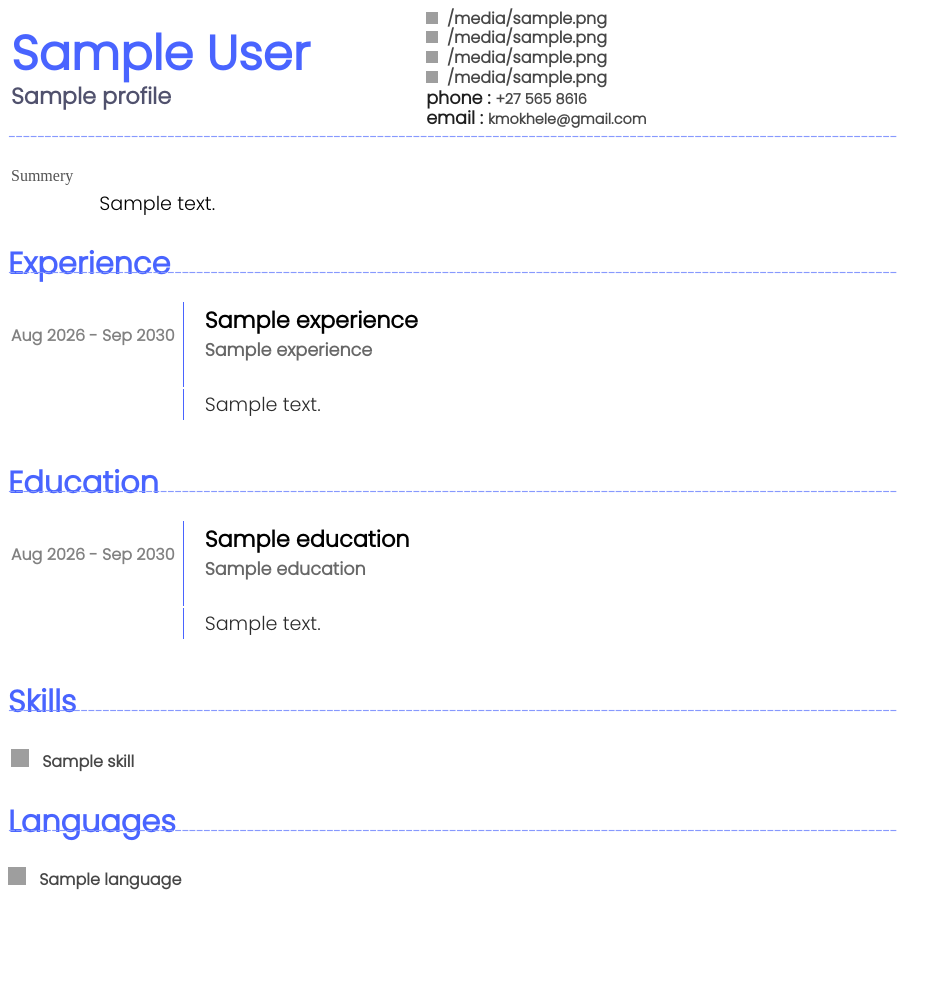
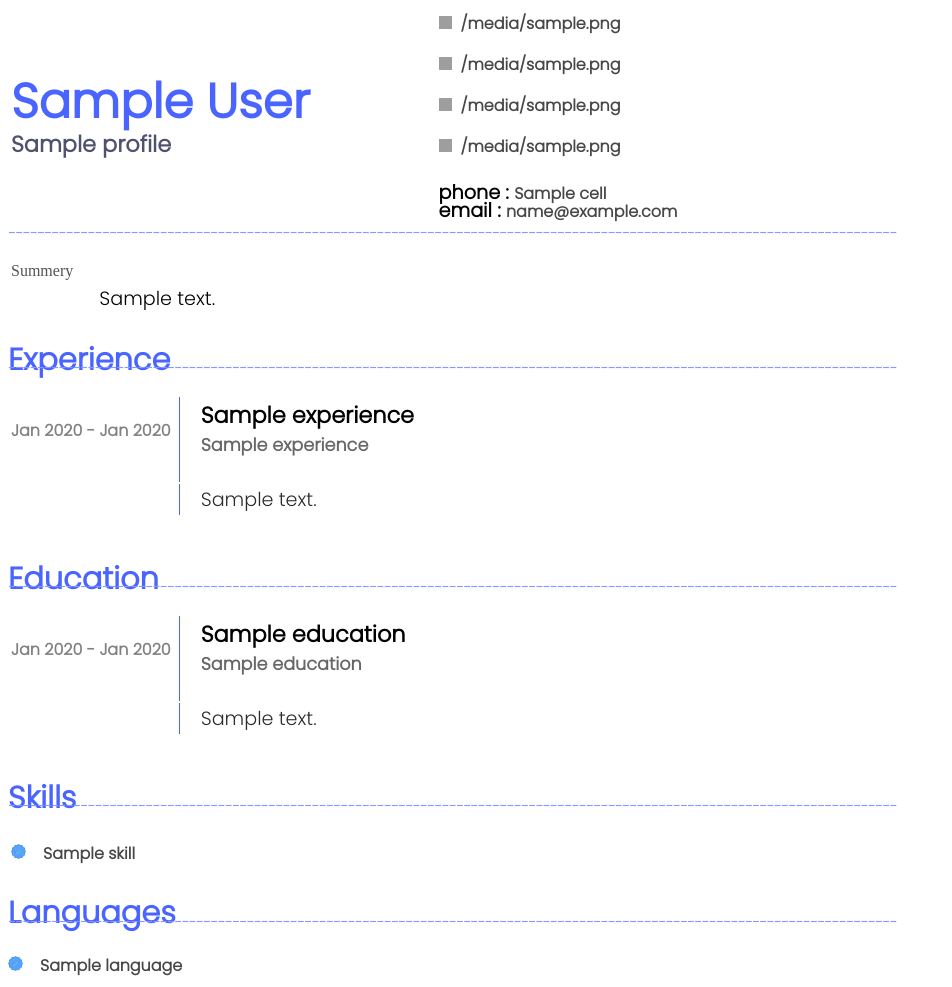
Before and after one commit to mokhelek/a-django-built-resume-generator, a Django app: template static/images/templates/template_2.html in a window 1280 px wide. Shown: the whole page, without its empty margins (0-952 px from the left). Before the commit the page ends 890 px from the top, so only its background shows below. Run offline with Django 3.2, Linux system fonts and the light colour scheme; the template is opened without the code that fills it: most values are stand-ins (such as "Sample title", 1, 10 or a date in 2020); some libraries are stand-ins or nearby versions; grey boxes are pictures that could not be loaded.

Commit message:
fixed bug with XHTML2PDF

```diff
--- a/main_app/views.py
+++ b/main_app/views.py
@@ -210,7 +210,7 @@ def templates_list(request):
     }
     return render(request, 'main_app/template_list.html', context)
 
-@login_required
+
 def link_callback(uri, rel):
 	"""
 	Convert HTML URIs to absolute system paths so xhtml2pdf can access those
@@ -242,7 +242,7 @@ def link_callback(uri, rel):
 			)
 	return path
 
-@login_required
+
 def render_pdf_view(request , profile_id , template_id ):
     profile = Profile.objects.get(id = profile_id)
     choosen_template = PDFTemplate.objects.get(id=template_id)
@@ -281,7 +281,7 @@ def render_pdf_view(request , profile_id , template_id ):
        return HttpResponse('We had some errors <pre>' + html + '</pre>')
     return response
 
-@login_required
+
 def render_pdf_view_test(request , profile_id ):
     profile = Profile.objects.get(id = profile_id)
 
--- a/static/images/templates/template_2.html
+++ b/static/images/templates/template_2.html
@@ -30,12 +30,11 @@
 		</td>
 		<td style="width:90%;padding-left: 3cm;">
 
-
 			{% if profile.github_link  %}
 
 
 			<a style="text-decoration: none;color:rgb(40, 40, 40)" href="{{profile.github_link}}">
-					<h3 style="margin-bottom: 0cm;margin-top:-0.14cm;font-size: 1rem"> <img  height="12" width="12" src="C:\Users\Mokhele katleho\Desktop\resu.me_\Resume_Builder\static\images\icons\github.svg" alt="no pic">&nbsp; <span style="color: rgb(71, 71, 71);font-size: 1rem"> {{profile.github_link }}</span></h3>
+				<h3 style="margin-bottom: 0cm;font-size: 1rem"> <img  height="13" width="13" src="C:\Users\Mokhele katleho\Desktop\resu.me_\Resume_Builder\static\images\icons\github.svg" alt="no pic">&nbsp; <span style="color: rgb(71, 71, 71);font-size: 1rem"> {{profile.github_link }}</span></h3>
 
 			</a>
 
@@ -45,7 +44,7 @@
 		{% if profile.linkedin_link  %}
 
 		<a style="text-decoration: none;color:rgb(40, 40, 40);" href="{{profile.linkedin_link}}">
-				<h3 style="margin-bottom: 0cm;margin-top:-0.14cm;font-size: 1rem"> <img height="12" width="12" src="C:\Users\Mokhele katleho\Desktop\resu.me_\Resume_Builder\static\images\icons\linkedin.svg" alt="">&nbsp; <span style="color: rgb(71, 71, 71);font-size: 1rem"> {{profile.linkedin_link }}</span></h3>
+			<h3 style="margin-bottom: 0cm;font-size: 1rem"> <img height="13" width="13" src="C:\Users\Mokhele katleho\Desktop\resu.me_\Resume_Builder\static\images\icons\linkedin.svg" alt="">&nbsp; <span style="color: rgb(71, 71, 71);font-size: 1rem"> {{profile.linkedin_link }}</span></h3>
 
 		</a>
 
@@ -56,7 +55,7 @@
 
 
 		<a style="text-decoration: none;color:rgb(40, 40, 40);" href="{{profile.twitter_link}}">
-				<h3 style="margin-bottom: 0cm;margin-top:-0.14cm;font-size: 1rem"> <img  height="12" width="12" src="C:\Users\Mokhele katleho\Desktop\resu.me_\Resume_Builder\static\images\icons\twitter.svg" alt="no pic">&nbsp; <span style="font-size: 1rem;color: rgb(71, 71, 71);"> {{profile.twitter_link }}</span></h3>
+			<h3 style="margin-bottom: 0cm;font-size: 1rem"> <img  height="13" width="13" src="C:\Users\Mokhele katleho\Desktop\resu.me_\Resume_Builder\static\images\icons\twitter.svg" alt="no pic">&nbsp; <span style="font-size: 1rem;color: rgb(71, 71, 71);"> {{profile.twitter_link }}</span></h3>
 		</a>
 
 		{% endif %}
@@ -64,14 +63,14 @@
 
 		{% if profile.personal_link  %}
 		<a style="text-decoration: none;color:rgb(40, 40, 40);" href="{{profile.personal_link}}">
-				<h3 style="margin-bottom: 0cm;margin-top:-0.14cm;font-size: 1rem"> <img  height="12" width="12" src="C:\Users\Mokhele katleho\Desktop\resu.me_\Resume_Builder\static\images\icons\globe.svg" alt="no pic">&nbsp; <span style="color: rgb(71, 71, 71);font-size: 1rem"> {{profile.personal_link }}</span></h3>
+			<h3 style="margin-bottom: 0cm;font-size: 1rem"> <img  height="13" width="13" src="C:\Users\Mokhele katleho\Desktop\resu.me_\Resume_Builder\static\images\icons\globe.svg" alt="no pic">&nbsp; <span style="color: rgb(71, 71, 71);font-size: 1rem"> {{profile.personal_link }}</span></h3>
 
 		</a>
 
 		{% endif %}
 
-			<h3 style="margin-bottom: 0cm;margin-top:-0.14cm;font-size: 1.1rem;color:rgb(30, 30, 30)"> phone : <span style="color: rgb(71, 71, 71);font-size: 0.9rem"> +27 565 8616</span></h3>
-			<h3 style="margin-top: -0.3cm;margin-top:-0.14cm;font-size: 1.1rem;color:rgb(30, 30, 30)"> email : <span style="color: rgb(71, 71, 71);font-size: 0.9rem"> kmokhele@gmail.com</span></h3>
+		<h3 style="margin-bottom: 0cm;font-size: 1.2rem"> phone : <span style="color: rgb(71, 71, 71);font-size: 1rem"> {{profile.cell}}</span></h3>
+		<h3 style="margin-top: -0.3cm;font-size: 1.2rem"> email : <span style="color: rgb(71, 71, 71);font-size: 1rem"> {{profile.email}}</span></h3>
 
 		</td>
 
@@ -114,7 +113,7 @@
 		<table>
 			<tr>
 				<td style="width:17% ;">
-					<h6 style="margin-bottom: 0cm;font-size: 1rem;margin-top: 0cm;color:rgb(129, 129, 129);"> Aug 2026 - Sep 2030</h6>
+					<h6 style="margin-bottom: 0cm;font-size: 1rem;margin-top: 0cm;color:rgb(129, 129, 129);"> {{experience.start_date|date:"M Y" }} - {{experience.end_date|date:"M Y" }}</h6>
 				<br>
 
 				</td>
@@ -145,7 +144,7 @@
 	<table>
 		<tr>
 			<td style="width:17%">
-				<h6 style="margin-bottom: 0cm;font-size: 1rem;margin-top: 0cm;color:rgb(129, 129, 129);"> Aug 2026 - Sep 2030</h6>
+				<h6 style="margin-bottom: 0cm;font-size: 1rem;margin-top: 0cm;color:rgb(129, 129, 129);"> {{education.start_date|date:"M Y" }} - {{education.end_date|date:"M Y" }}</h6>
 				<br>
 
 			</td>
@@ -174,26 +173,24 @@
 <h6 style="color: rgb(135, 153, 254);margin-top: -0.7cm;margin-bottom: 0.6cm;">  ___________________________________________________________________________________________________________________________</h6>
 
 
+
 	<table>
 		<tr>
 
 				<td style="width:30%">
 					{% for skill in skills %}
 						{% if forloop.counter|modulo:2 == 1 %}
-						<h3 style="margin-bottom: 0cm;font-size: 1.5rem"> <img  height="18" width="18" src="C:\Users\Mokhele katleho\Desktop\resu.me_\Resume_Builder\static\images\icons\bluetick.png" alt="no pic">&nbsp; <span style="color: rgb(71, 71, 71);font-size: 1rem"> {{skill.skill_name}} </span></h3>
+						<h3 style="margin-bottom: 0cm;font-size: 1.3rem">  <img height="15" width="15" src="C:/Users/Mokhele katleho/Desktop/resu.me_/Resume_Builder/static/images/icons/bluetick.png" alt=""> &nbsp; <span style="color: rgb(71, 71, 71);font-size: 1rem"> {{skill.skill_name}} </span></h3>
 
 						{% endif %}
 					{% endfor %}
 				</td>
 
 
-
-
-
 				<td style="width:30%">
 					{% for skill in skills %}
 						{% if forloop.counter|modulo:2 == 0 %}
-						<h3 style="margin-bottom: 0cm;font-size: 1.5rem"> <img  height="18" width="18" src="C:\Users\Mokhele katleho\Desktop\resu.me_\Resume_Builder\static\images\icons\bluetick.png" alt="no pic">&nbsp; <span style="color: rgb(71, 71, 71);font-size: 1rem"> {{skill.skill_name}} </span></h3>
+						<h3 style="margin-bottom: 0cm;font-size: 1.3rem"> <img height="15" width="15" src="C:/Users/Mokhele katleho/Desktop/resu.me_/Resume_Builder/static/images/icons/bluetick.png" alt=""> &nbsp;  <span style="color: rgb(71, 71, 71);font-size: 1rem"> {{skill.skill_name}} </span></h3>
 
 						{% endif %}
 					{% endfor %}
@@ -210,7 +207,7 @@
 
 		{% for language in languages %}
 
-		<h3 style="margin-bottom: 0cm;font-size: 1.5rem"> <img  height="18" width="18" src="C:\Users\Mokhele katleho\Desktop\resu.me_\Resume_Builder\static\images\icons\bluetick.png" alt="no pic">&nbsp; <span style="color: rgb(71, 71, 71);font-size: 1rem"> {{language.language_name}} </span></h3>
+		<h3 style="margin-bottom: 0cm;font-size: 1.3rem"> <img height="15" width="15" src="C:/Users/Mokhele katleho/Desktop/resu.me_/Resume_Builder/static/images/icons/bluetick.png" alt=""> &nbsp;  <span style="color: rgb(71, 71, 71);font-size: 1rem"> {{language.language_name}} </span></h3>
 
 
 			{% empty %}
```
Also changed, not shown: main_app/templates/main_app/index.html (+25 -1 lines), main_app/templates/main_app/landing_page.html (+11 -11 lines), static/images/templates/plain-no-image_BzkTqWA.html (+7 -7 lines), static/images/templates/plain-with-image.html (+6 -6 lines), static/images/templates/template-1.html (+7 -7 lines), db.sqlite3, 1 other file. Lines whose indentation alone changed are shown as unchanged.
